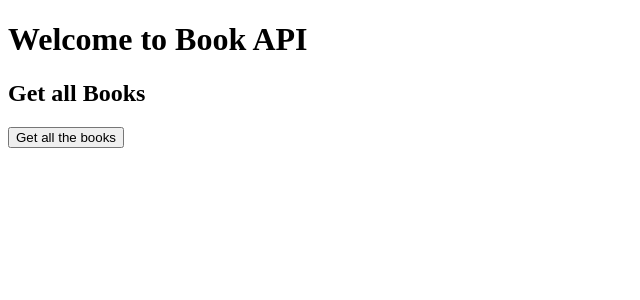
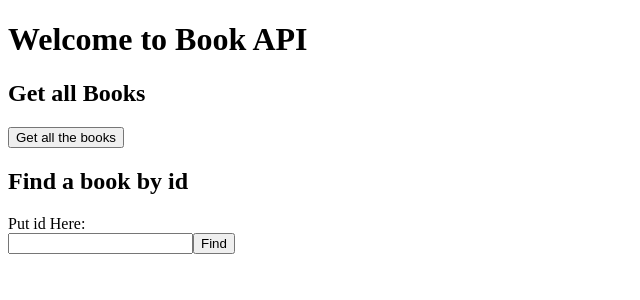
Before and after one commit to chas-academy/u08-angular-frontend-jossan93, an Angular app in the folder fronted/: page / in a window 1280 px wide. Shown: the top 300 px of the page, without its empty margins (0-640 px from the left). Built offline with nearby package versions, Linux system fonts and the light colour scheme.

Commit message:
skapat homecompnent så att alla component hamnar på startsidan

```diff
--- a/fronted/src/app/app.routes.ts
+++ b/fronted/src/app/app.routes.ts
@@ -1,8 +1,10 @@
 import { Routes } from '@angular/router';
 import { GetAllComponent } from './get-all/get-all.component';
 import { GetOneByIDComponent } from './get-one-by-id/get-one-by-id.component';
+import { HomeComponent } from './home/home.component';
 
 export const routes: Routes = [
-    { path: '', component: GetAllComponent },
+    { path: '', component: HomeComponent},
+    { path: 'get-all', component: GetAllComponent },
     { path: 'get-one-by-id', component: GetOneByIDComponent}
 ];
--- /dev/null
+++ b/fronted/src/app/home/home.component.html
@@ -0,0 +1,3 @@
+<app-get-all></app-get-all>
+
+<app-get-one-by-id></app-get-one-by-id>
```
Also changed, not shown: fronted/src/app/home/home.component.ts (added, +14 -0 lines), fronted/src/app/home/home.component.css (added), 1 other file (tests, documents, lock files or other folders).
